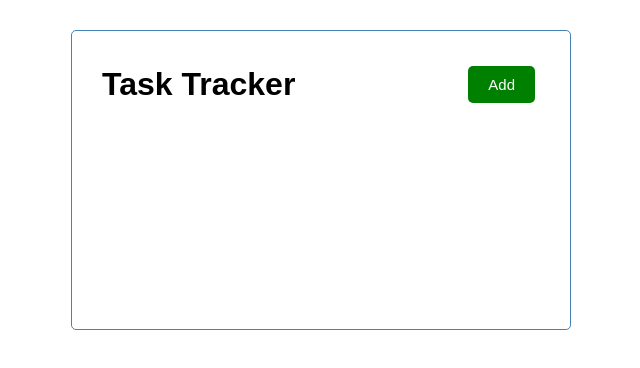
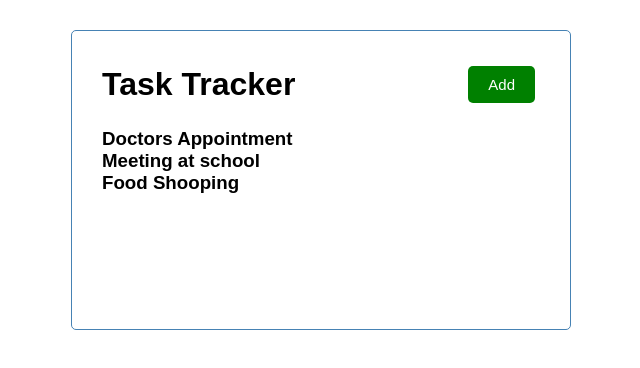
Before and after one commit to RamonMaximiliano/TraversyReactCrash, a React (Create React App) app: page / in a window 1280 px wide. Shown: the top 368 px of the page, without its empty margins (319-959 px from the left). Built offline with nearby package versions, Linux system fonts and the light colour scheme; a web font is replaced by a local one.

Commit message:
tasks file

```diff
--- a/src/App.js
+++ b/src/App.js
@@ -1,12 +1,40 @@
 //import logo from './logo.svg';
 //import './App.css';
 
+import { useState } from "react"
 import Header from "./components/Header"
+import Tasks from "./components/Tasks"
+
 
 function App() {
+  const [tasks, setTasks] = useState([
+    {
+        id: 1,
+        text: "Doctors Appointment",
+        day: "Feb 5th at 2:30pm",
+        reminder: true,
+
+    },
+    {
+        id: 2,
+        text: "Meeting at school",
+        day: "Feb 6th at 1:30pm",
+        reminder: true,
+
+    },
+    {
+        id: 3,
+        text: "Food Shooping",
+        day: "Feb 5th at 2:30pm",
+        reminder: false,
+
+    }
+])
+
   return (
     <div className="container">
       <Header />
+      <Tasks tasks={tasks} />
     </div>
   );
 }
--- a/src/components/Header.js
+++ b/src/components/Header.js
@@ -1,6 +1,7 @@
 //components should always have uppercase letter in the file
 import PropTypes from "prop-types"
 import Button from "./Button"
+import Tasks from "./Tasks"
 
 const Header = ({ title }) => {
     const onClick = () => {
--- a/src/components/Tasks.js
+++ b/src/components/Tasks.js
@@ -1,33 +1,15 @@
-const tasks = [
-    {
-        id: 1,
-        text: "Doctors Appointment",
-        day: "Feb 5th at 2:30pm",
-        reminder: true,
+const Tasks = ({tasks}) => {
 
-    },
-    {
-        id: 2,
-        text: "Meeting at school",
-        day: "Feb 6th at 1:30pm",
-        reminder: true,
 
-    },
-    {
-        id: 3,
-        text: "Food Shooping",
-        day: "Feb 5th at 2:30pm",
-        reminder: false,
+    return (
+        <>
+            {tasks.map((task) => (
 
-    }
-]
+                <h3 key={task.id}>{task.text}</h3>
 
-const Tasks = () => {
-    return (
-        <div>
+            ))}
+        </>
+    )
 
-        </div>
-    )
 }
-
 export default Tasks
```
Also changed, not shown: src/components/Task.js (added, +9 -0 lines).
